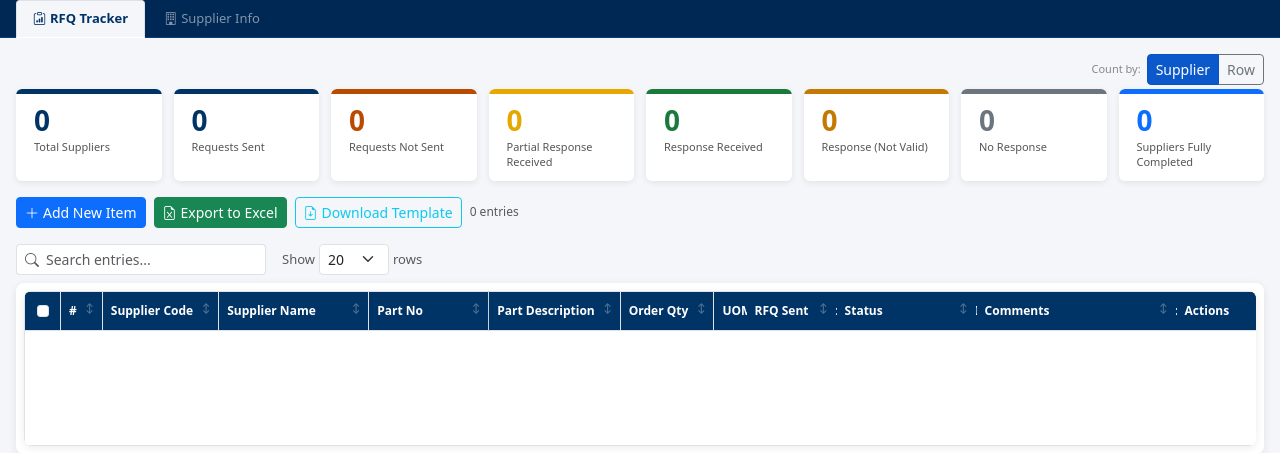
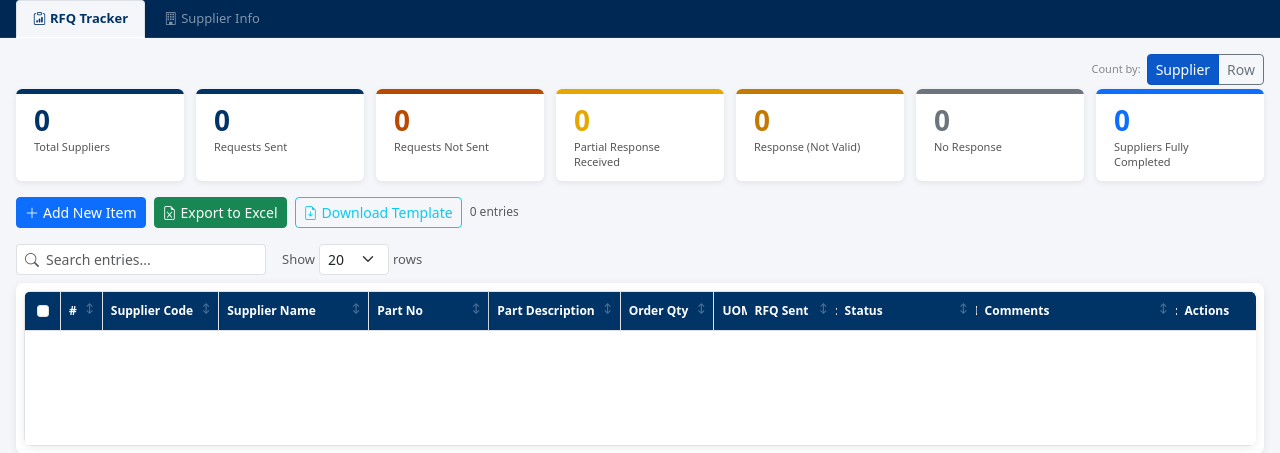
Before and after one commit to abishek-v-git/ZRFQ-tracker, a Django app: page / in a window 1280 px wide. Shown: the part 56-509 px from the top of the page. Run offline with Django 4.2, Linux system fonts and the light colour scheme; the visitor is signed in with stand-in values (Sample User, id 1); data that the repository does not hold is empty; parts of the project's set-up code (start-up, migrations or seed data) failed here and were passed over; some libraries are stand-ins or nearby versions.

Commit message:
suppplier tab response received hide

```diff
--- a/tracker/templates/tracker/rfq_list.html
+++ b/tracker/templates/tracker/rfq_list.html
@@ -266,7 +266,7 @@
         <div class="dash-num" id="stat-partial" style="color:#e6a800;">{{ stats.partial }}</div>
         <div class="dash-label">Partial Response Received</div>
     </div>
-    <div class="dash-card clickable" data-card="completed">
+    <div class="dash-card clickable d-none" id="stat-card-completed" data-card="completed">
         <div class="dash-bar" style="background:#1a7a3c;"></div>
         <div class="dash-num" id="stat-completed" style="color:#1a7a3c;">{{ stats.completed }}</div>
         <div class="dash-label">Response Received</div>
@@ -1280,6 +1280,7 @@ document.querySelectorAll('#statsToggle button').forEach(btn => {
             b.classList.toggle('btn-outline-secondary', b !== this);
         });
         applyStatsToCards(_statsMode === 'supplier' ? _statsSupplier : _statsRow);
+        document.getElementById('stat-card-completed').classList.toggle('d-none', _statsMode === 'supplier');
     });
 });
 
```
